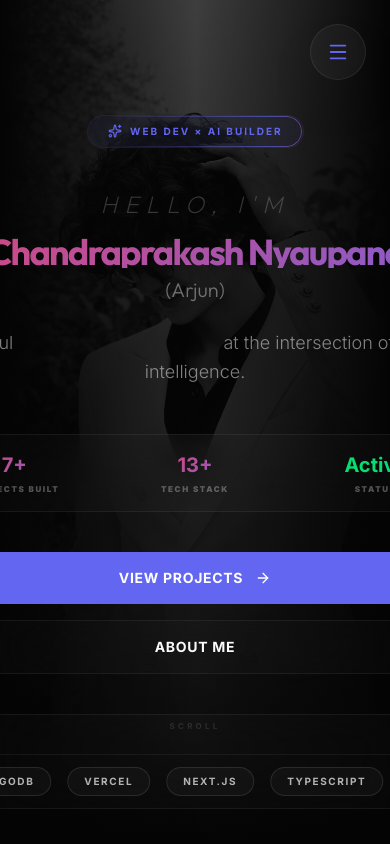
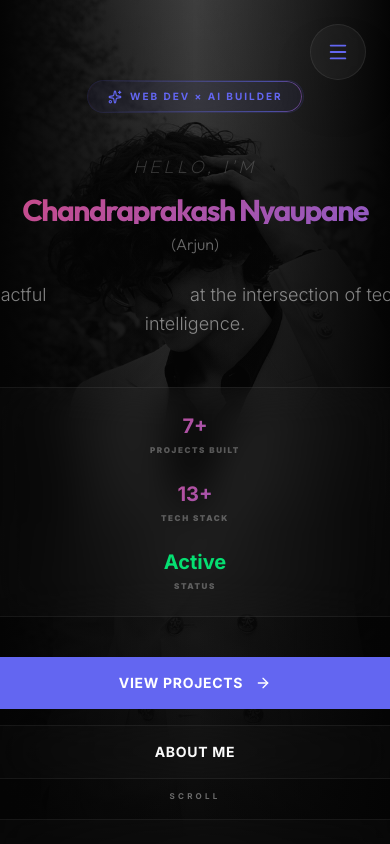
Before and after one commit to arjunnyaupane16/portfolio-app, a Next.js app: page / in a window 390 px wide. Shown: the top 844 px of the page. Built offline with nearby package versions, Linux system fonts and the light colour scheme.

Commit message:
Fix home page responsiveness and update project 7 image

```diff
--- a/src/app/page.tsx
+++ b/src/app/page.tsx
@@ -112,10 +112,10 @@ export default function HomePage() {
             variants={blurIn}
             className="mb-6"
           >
-            <div className="text-4xl sm:text-5xl md:text-[6vw] lg:text-[5vw] font-bold tracking-tighter leading-[0.9] select-none" aria-hidden="true">
-              <span className="block text-foreground/20 italic font-extralight text-2xl sm:text-3xl md:text-4xl uppercase tracking-[0.3em] mb-4">Hello, I&apos;m</span>
+            <div className="text-3xl sm:text-5xl md:text-[6vw] lg:text-[5vw] font-bold tracking-tighter leading-[0.9] select-none" aria-hidden="true">
+              <span className="block text-foreground/20 italic font-extralight text-lg sm:text-2xl md:text-4xl uppercase tracking-[0.2em] sm:tracking-[0.3em] mb-4">Hello, I&apos;m</span>
               <span className="block gradient-text">{portfolioData.name}</span>
-              <span className="block text-foreground/40 text-xl sm:text-2xl md:text-3xl font-light mt-2 tracking-normal">({portfolioData.nickname})</span>
+              <span className="block text-foreground/40 text-base sm:text-2xl md:text-3xl font-light mt-2 tracking-normal">({portfolioData.nickname})</span>
             </div>
           </motion.h1>
 
@@ -138,9 +138,9 @@ export default function HomePage() {
             animate="visible"
             variants={fadeInUp}
             custom={0.4}
-            className="w-full max-w-xl mx-auto mb-10"
+            className="w-full max-w-xl mx-auto mb-10 px-4 sm:px-0"
           >
-            <div className="glass rounded-2xl px-6 py-4 grid grid-cols-3 gap-4 border border-white/5 neon-glow">
+            <div className="glass rounded-2xl px-6 py-6 sm:py-4 grid grid-cols-1 sm:grid-cols-3 gap-6 sm:gap-4 border border-white/5 neon-glow">
               {STATS.map((stat, i) => (
                 <div key={stat.label} className="text-center">
                   <div className={`text-xl md:text-2xl font-bold ${stat.accent ? "text-green-400" : "gradient-text"}`}>
@@ -166,7 +166,7 @@ export default function HomePage() {
             animate="visible"
             variants={fadeInUp}
             custom={0.6}
-            className="flex flex-col sm:flex-row gap-4 justify-center"
+            className="flex flex-col sm:flex-row gap-4 justify-center px-6 sm:px-0"
           >
             <MagneticButton
               href="/projects"
--- a/src/components/ui/WordCycle.tsx
+++ b/src/components/ui/WordCycle.tsx
@@ -25,7 +25,7 @@ export default function WordCycle({ words, interval = 2800, className = "" }: Wo
     }, [words.length, interval]);
 
     return (
-        <span className={`relative inline-flex overflow-hidden ${className}`} style={{ minWidth: "18ch" }}>
+        <span className={`relative inline-flex overflow-hidden ${className}`} style={{ minWidth: "12ch" }}>
             <AnimatePresence mode="wait">
                 <motion.span
                     key={index}
@@ -33,7 +33,7 @@ export default function WordCycle({ words, interval = 2800, className = "" }: Wo
                     animate={{ opacity: 1, y: 0, filter: "blur(0px)" }}
                     exit={{ opacity: 0, y: -16, filter: "blur(6px)" }}
                     transition={{ duration: 0.45, ease: [0.16, 1, 0.3, 1] }}
-                    className="gradient-text font-bold"
+                    className="gradient-text font-bold whitespace-nowrap"
                 >
                     {words[index]}
                 </motion.span>
```
